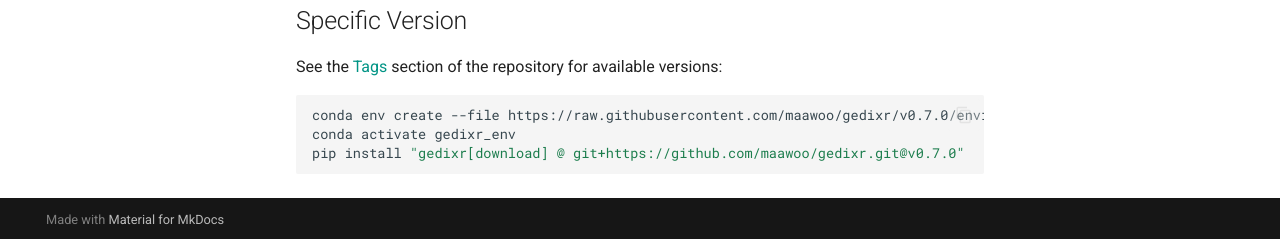
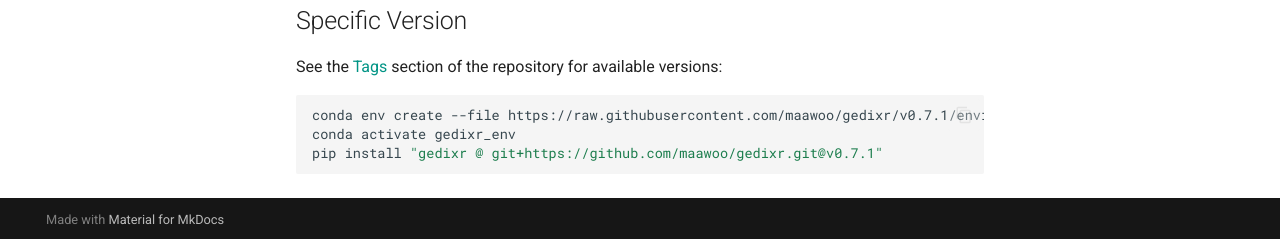
Before and after one commit to maawoo/gedixr, an MkDocs documentation site: the page built from docs/installation.md, in a window 1280 px wide and 1091 px high. Shown: the part 849-1088 px from the top of the window. Built offline with MkDocs 1.6.1 and Material for MkDocs 9.7.7, drawn with Linux system fonts in a browser that asks for light colours; comment, search, counter and statistics services are not loaded.

Commit message:
bump version

````diff
--- a/docs/installation.md
+++ b/docs/installation.md
@@ -33,7 +33,7 @@ pip install "gedixr[download] @ git+https://github.com/maawoo/gedixr.git"
 See the [Tags](https://github.com/maawoo/gedixr/tags) section of the repository for available versions:
 
 ```bash
-conda env create --file https://raw.githubusercontent.com/maawoo/gedixr/v0.7.0/environment.yml
+conda env create --file https://raw.githubusercontent.com/maawoo/gedixr/v0.7.1/environment.yml
 conda activate gedixr_env
-pip install "gedixr[download] @ git+https://github.com/maawoo/gedixr.git@v0.7.0"
+pip install "gedixr @ git+https://github.com/maawoo/gedixr.git@v0.7.1"
 ```
--- a/pyproject.toml
+++ b/pyproject.toml
@@ -1,6 +1,6 @@
 [project]
 name = "gedixr"
-version = "0.7.0"
+version = "0.7.1"
 authors = [
     {name="Marco Wolsza", email="marco.wolsza@uni-jena.de" },
 ]
````
Also changed, not shown: README.md (+2 -2 lines), 1 other file.
